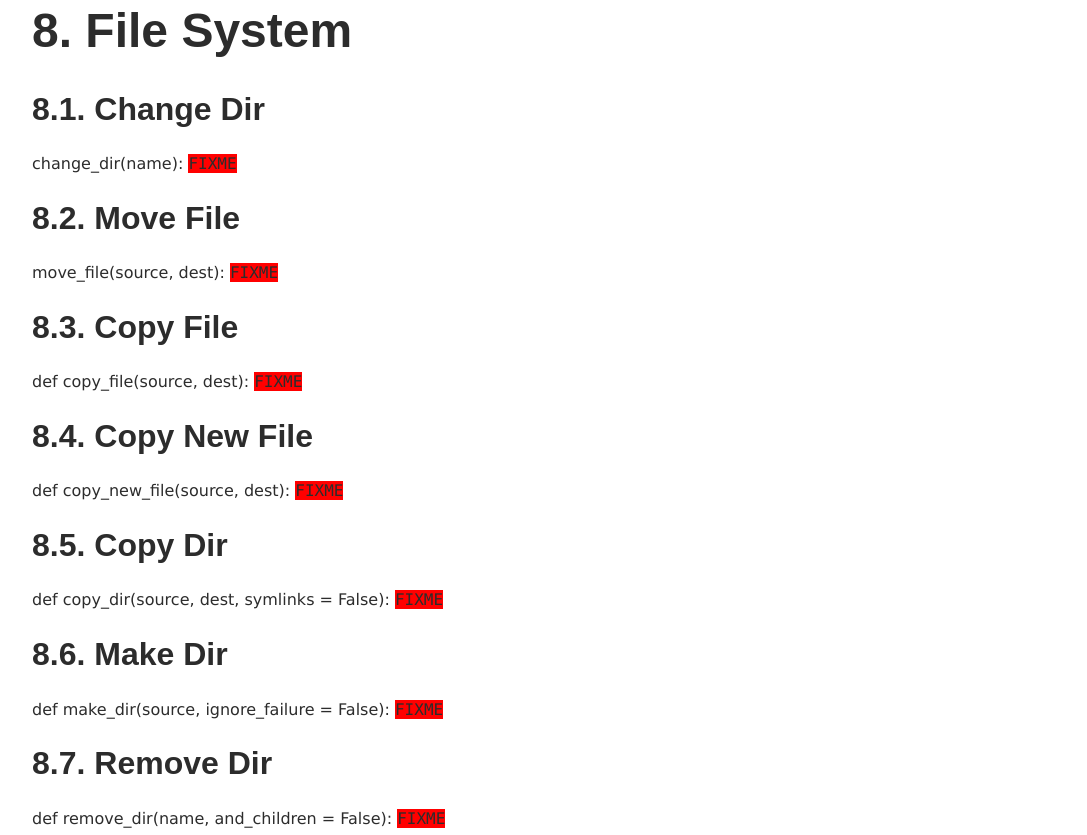
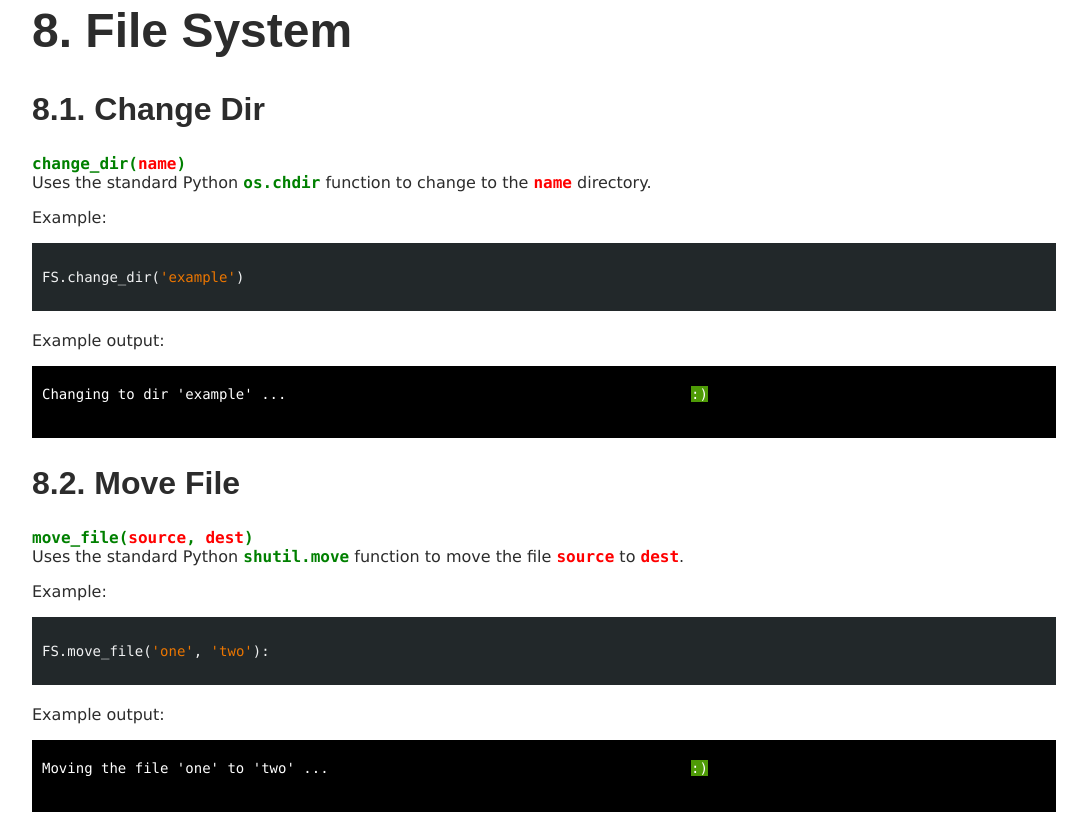
Before and after one commit to workhorsy/raise, a plain HTML site: page doc/index.html in a window 1280 px wide. Shown: the part 6045-6880 px from the top of the page, without its empty margins (96-1183 px from the left). Drawn offline with Linux system fonts and the light colour scheme.

Commit message:
Added more FS documentation.

```diff
--- a/doc/index.html
+++ b/doc/index.html
@@ -456,13 +456,53 @@ Produces the result:
 
 <a id="fs_change_dir"></a>
 <h2>8.1. Change Dir</h2>
-	change_dir(name):
-	<span class="fixme">FIXME</span>
+
+	<p>
+	<span class="fun">change_dir(<span class="arg">name</span>)</span><br />
+		Uses the standard Python <span class="fun">os.chdir</span>
+	function to change to the <span class="arg">name</span> directory.
+	</p>
+
+	<p>
+	Example:
+	</p>
+
+	<pre><code data-language="python">
+FS.change_dir('example')
+	</code></pre>
+
+	<p>
+	Example output:
+	</p>
+
+	<pre class="raise_output">
+Changing to dir 'example' ...                                                <span class="smile">:)</span>
+	</pre>
 
 <a id="fs_move_file"></a>
 <h2>8.2. Move File</h2>
-	move_file(source, dest):
-	<span class="fixme">FIXME</span>
+
+	<p>
+	<span class="fun">move_file(<span class="arg">source</span>, <span class="arg">dest</span>)</span><br />
+	Uses the standard Python <span class="fun">shutil.move</span> function to move the file
+	<span class="arg">source</span> to <span class="arg">dest</span>.
+	</p>
+
+	<p>
+	Example:
+	</p>
+
+	<pre><code data-language="python">
+FS.move_file('one', 'two'):
+	</code></pre>
+
+	<p>
+	Example output:
+	</p>
+
+	<pre class="raise_output">
+Moving the file 'one' to 'two' ...                                           <span class="smile">:)</span>
+	</pre>
 
 <a id="fs_copy_file"></a>
 <h2>8.3. Copy File</h2>
@@ -573,7 +613,6 @@ Produces the result:
 			<a href="http://creativecommons.org/licenses/by/3.0"rel="external">The Creative Commons Attribution License v3.0</a>
 		</div>
 
-		</script>
 		<script src="js/rainbow.js"></script>
 		<script src="js/language/generic.js"></script>
 		<script src="js/language/shell.js"></script>
--- a/doc/styles.css
+++ b/doc/styles.css
@@ -52,6 +52,18 @@ a[rel="external"] {
 	background-color: #FF0000;
 }
 
+.arg {
+	font-family: Pragmata, Menlo, 'DejaVu LGC Sans Mono', 'DejaVu Sans Mono', Consolas, 'Everson Mono', 'Lucida Console', 'Andale Mono', 'Nimbus Mono L', 'Liberation Mono', FreeMono, 'Osaka Monospaced', Courier, 'New Courier', monospace;
+	font-weight: bold;
+	color: red;
+}
+
+.fun {
+	font-family: Pragmata, Menlo, 'DejaVu LGC Sans Mono', 'DejaVu Sans Mono', Consolas, 'Everson Mono', 'Lucida Console', 'Andale Mono', 'Nimbus Mono L', 'Liberation Mono', FreeMono, 'Osaka Monospaced', Courier, 'New Courier', monospace;
+	font-weight: bold;
+	color: green;
+}
+
 .normal {
 	font-family: Pragmata, Menlo, 'DejaVu LGC Sans Mono', 'DejaVu Sans Mono', Consolas, 'Everson Mono', 'Lucida Console', 'Andale Mono', 'Nimbus Mono L', 'Liberation Mono', FreeMono, 'Osaka Monospaced', Courier, 'New Courier', monospace;
 	color: #000000;
```
